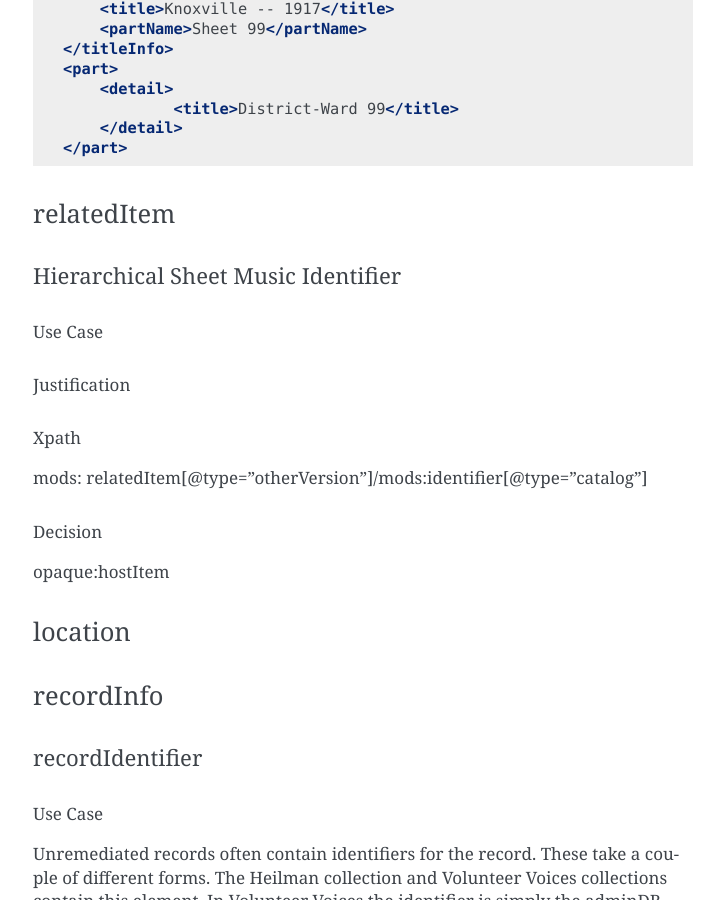
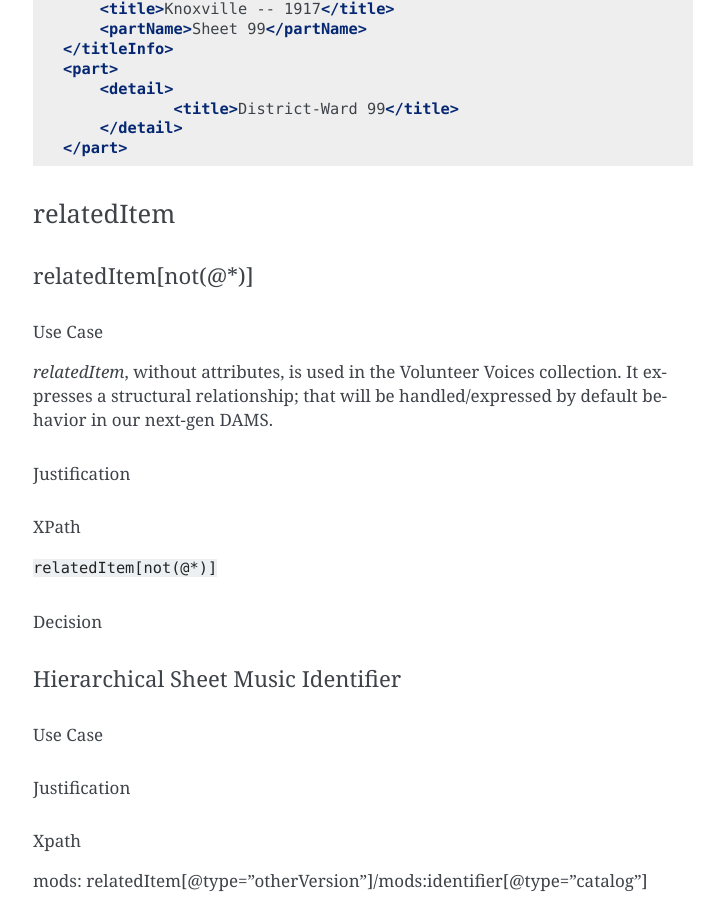
Before and after one commit to UTKcataloging/mods_to_rdf, a Sphinx documentation site: the page built from docs/source/contents/4_draft_mapping.rst, in a window 1280 px wide and 900 px high, scrolled down 45638 px. Shown: the whole window, without its empty margins (387-1111 px from the left). Built offline with Sphinx 7.4.7, drawn with Linux system fonts in a browser that asks for light colours; formulas are drawn with MathJax 3; some of the changed text lies outside the part shown.

Commit message:
Add section for relatedItem, no attributes (`relatedItem[not(@*)]`).

```diff
--- a/docs/source/contents/4_draft_mapping.rst
+++ b/docs/source/contents/4_draft_mapping.rst
@@ -2152,6 +2152,22 @@ Drop all values in mods:part.
 relatedItem
 ===========
 
+relatedItem[not(@*)]
+--------------------
+Use Case
+^^^^^^^^
+`relatedItem`, without attributes, is used in the Volunteer Voices collection. It expresses a structural relationship; that will be handled/expressed by default behavior in our next-gen DAMS.
+
+Justification
+^^^^^^^^^^^^^
+
+XPath
+^^^^^
+:code:`relatedItem[not(@*)]`
+
+Decision
+^^^^^^^^
+
 Hierarchical Sheet Music Identifier
 -----------------------------------
 
```
